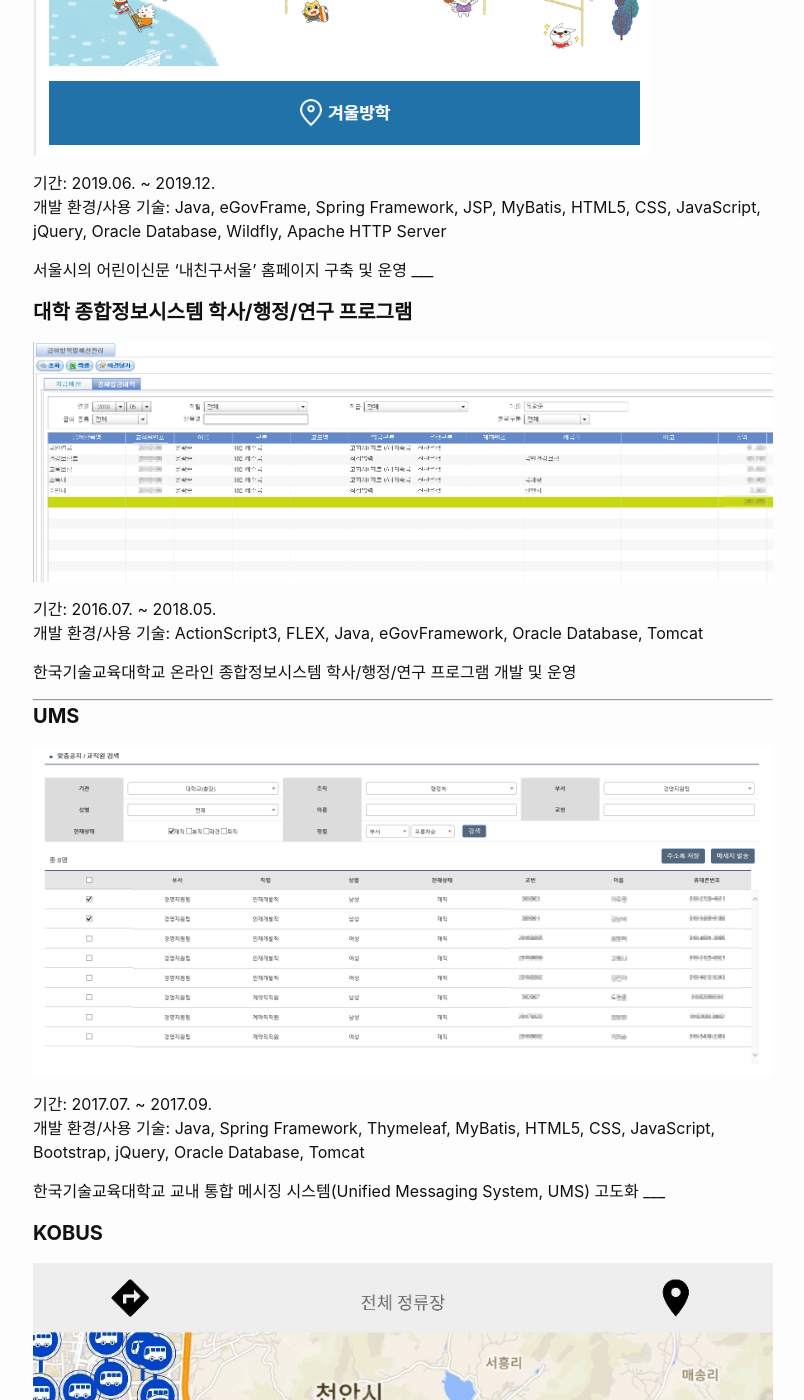
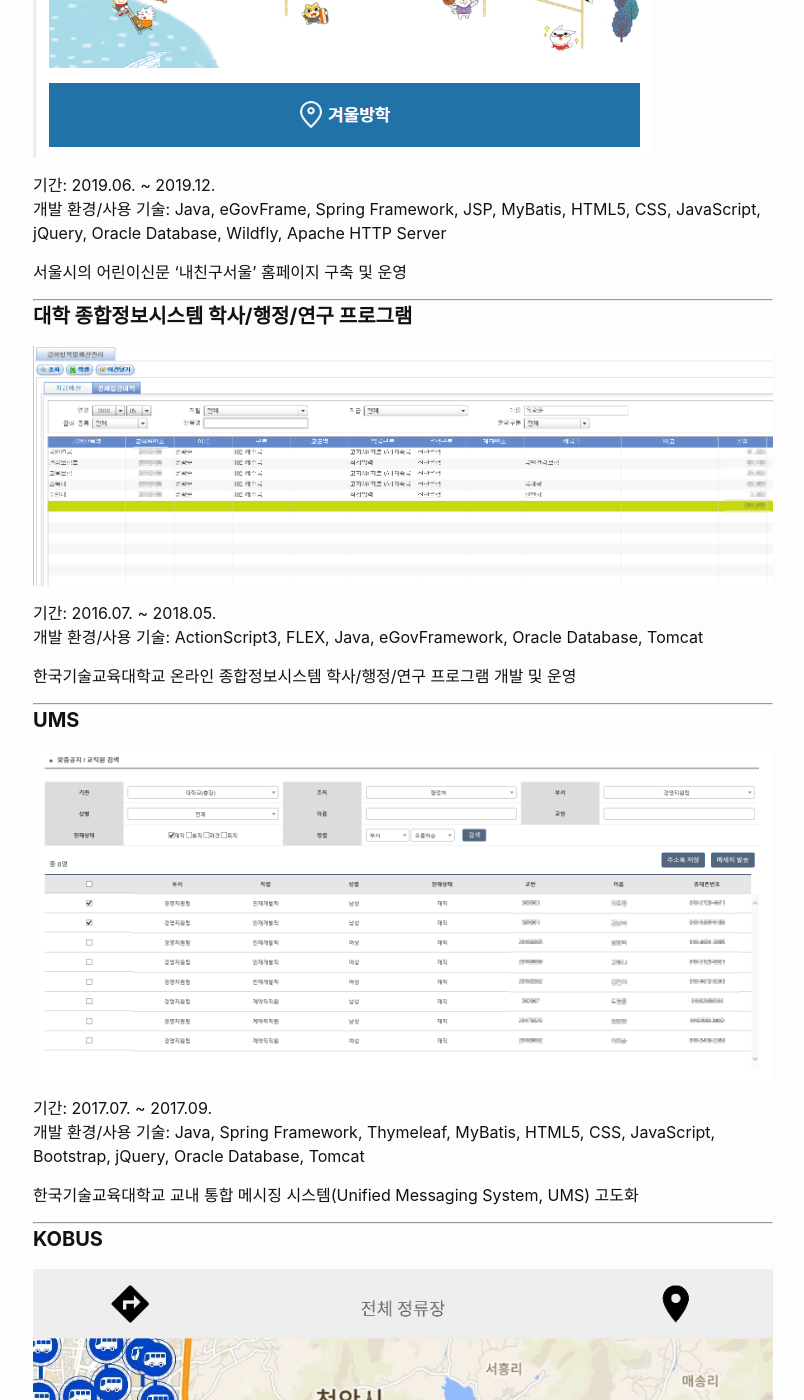
Before and after one commit to majortim/majortim.github.io, a Jekyll site: the page built from projects.md, in a window 1280 px wide and 1400 px high, scrolled down 871 px. Shown: the whole window, without its empty margins (237-1041 px from the left). Built offline with Jekyll 4.4.1, drawn with Linux system fonts in a browser that asks for light colours; some of the changed text lies outside the part shown.

```diff
--- a/projects.md
+++ b/projects.md
@@ -9,7 +9,9 @@ permalink: /projects/
 개발 환경/사용 기술: Java, eGovFrame, Spring Framework, JSP, MyBatis, HTML5, CSS, JavaScript, jQuery, axios, Oracle Database, IBM DataStage, Apache Tomcat, Apache HTTP Server
 
 서울특별시 대기환경정보(클린에어) 사이트 구축 및 운영
-___
+
+***
+
 #### **내친구서울 홈페이지**
 
 ![portal](/assets/img/mfs.png)
@@ -18,7 +20,9 @@ ___
 개발 환경/사용 기술: Java, eGovFrame, Spring Framework, JSP, MyBatis, HTML5, CSS, JavaScript, jQuery, Oracle Database, Wildfly, Apache HTTP Server
 
 서울시의 어린이신문 '내친구서울' 홈페이지 구축 및 운영
-___
+
+***
+
 #### **대학 종합정보시스템 학사/행정/연구 프로그램**
 
 ![portal](/assets/img/portal.png)
@@ -29,7 +33,9 @@ ___
 한국기술교육대학교 온라인 종합정보시스템 학사/행정/연구 프로그램 개발 및 운영
 
 <!-- --- -->
-___
+
+***
+
 #### **UMS**
 
 ![portal](/assets/img/ums.png)
@@ -38,7 +44,9 @@ ___
 개발 환경/사용 기술: Java, Spring Framework, Thymeleaf, MyBatis, HTML5, CSS, JavaScript, Bootstrap, jQuery, Oracle Database, Tomcat
 
 한국기술교육대학교 교내 통합 메시징 시스템(Unified Messaging System, UMS) 고도화
-___
+
+***
+
 #### **KOBUS**
 
 ![portal](/assets/img/kobus.png)
```
